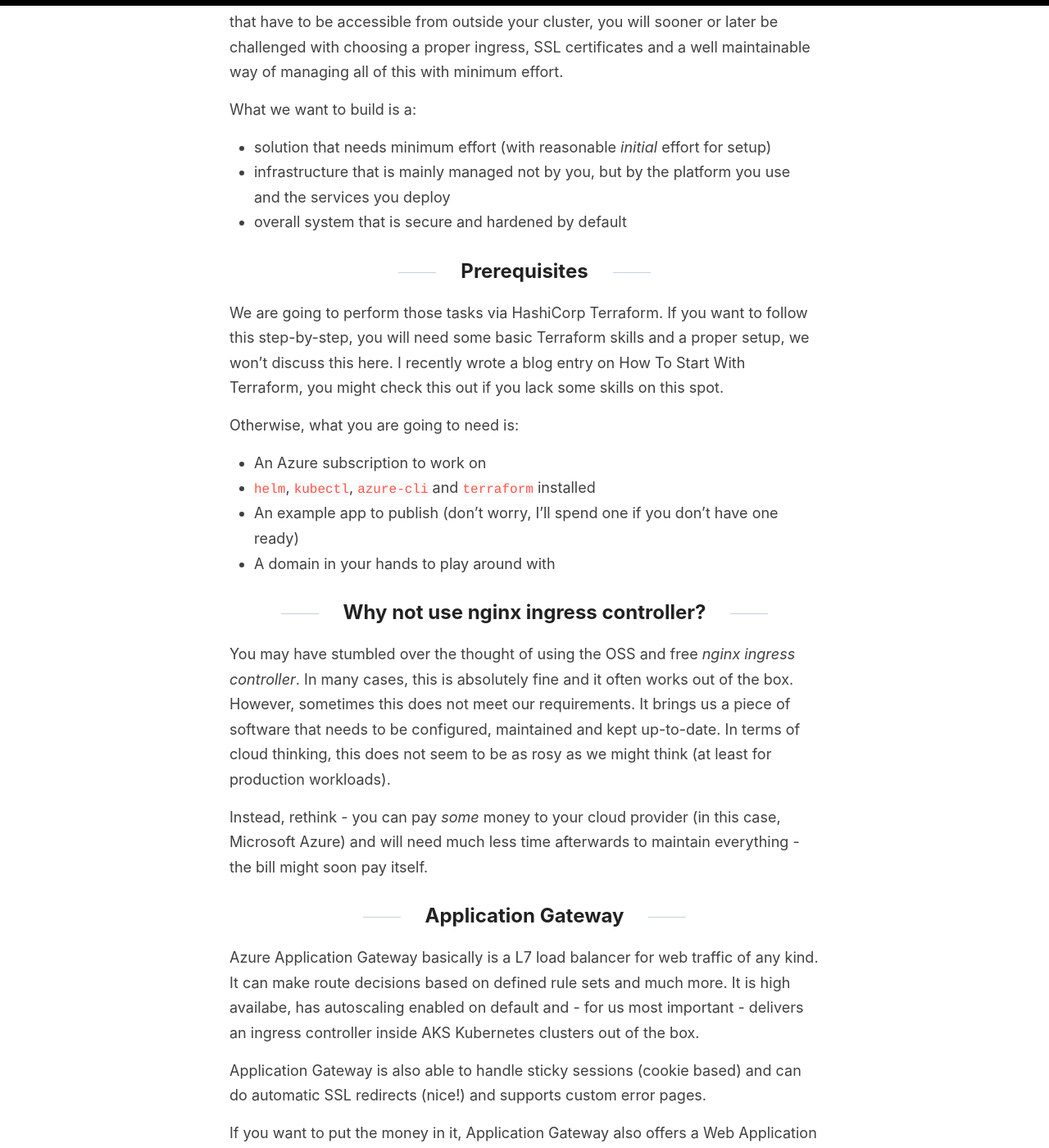
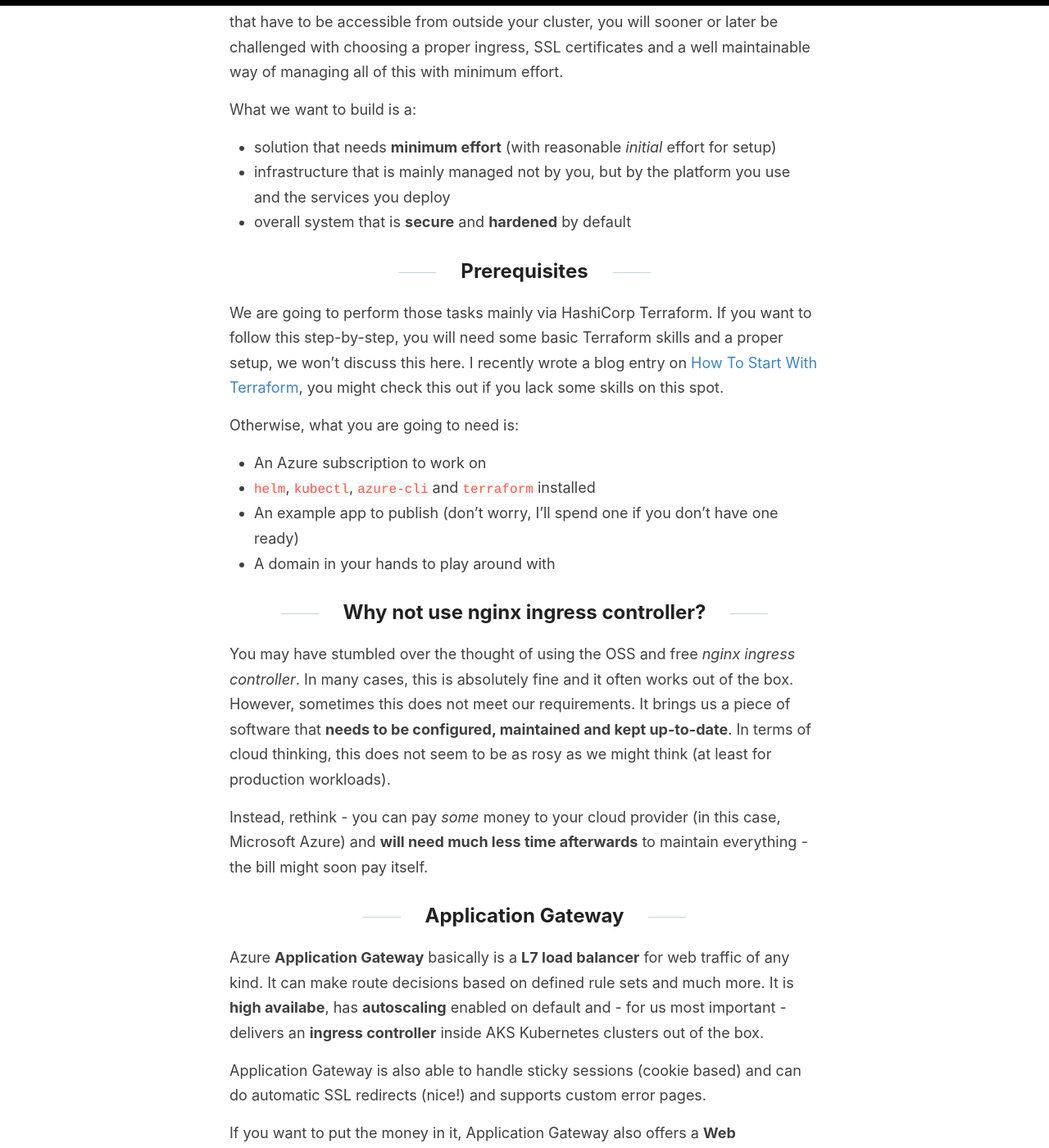
Before and after one commit to torbendury/torbendury.github.io, a Jekyll site: the page built from _posts/2021-11-27-azure-kubernetes-with-application-gateway-and-ssl.md, in a window 1280 px wide and 1400 px high, scrolled down 604 px. Shown: the whole window at 82% size. Built offline with Jekyll 4.4.1, drawn with Linux system fonts in a browser that asks for light colours; some of the changed text lies outside the part shown.

Commit message:
upd: finishing post

```diff
--- a/_posts/2021-11-27-azure-kubernetes-with-application-gateway-and-ssl.md
+++ b/_posts/2021-11-27-azure-kubernetes-with-application-gateway-and-ssl.md
@@ -4,21 +4,21 @@
 categories: [Cloud]
 ---
 
-How to deploy an AKS cluster with a managed instance of _Application Gateway_ and _Application Gateway Ingress Controller_ and obtain free and automated Let's Encrypt certificates. We will be doing this with Terraform and Helm.
+How to deploy an AKS cluster with a managed instance of __Application Gateway__ and __Application Gateway Ingress Controller__ and obtain __free__ and __automated__ Let's Encrypt certificates. We will be doing this with Terraform and Helm.
 
 ## Introduction
 
-When using Azure's AKS (Managed Kubernetes Engine) together with workloads that have to be accessible from outside your cluster, you will sooner or later be challenged with choosing a proper ingress, SSL certificates and a well maintainable way of managing all of this with minimum effort.
+When using Azure's **AKS** (Managed Kubernetes Engine) together with workloads that have to be accessible from outside your cluster, you will sooner or later be challenged with choosing a proper ingress, SSL certificates and a well maintainable way of managing all of this with minimum effort.
 
 What we want to build is a:
 
-- solution that needs minimum effort (with reasonable _initial_ effort for setup)
+- solution that needs **minimum effort** (with reasonable _initial_ effort for setup)
 - infrastructure that is mainly managed not by you, but by the platform you use and the services you deploy
-- overall system that is secure and hardened by default
+- overall system that is **secure** and **hardened** by default
 
 ## Prerequisites
 
-We are going to perform those tasks via HashiCorp Terraform. If you want to follow this step-by-step, you will need some basic Terraform skills and a proper setup, we won't discuss this here. I recently wrote a blog entry on How To Start With Terraform, you might check this out if you lack some skills on this spot.
+We are going to perform those tasks mainly via HashiCorp Terraform. If you want to follow this step-by-step, you will need some basic Terraform skills and a proper setup, we won't discuss this here. I recently wrote a blog entry on [How To Start With Terraform](https://torbentechblog.com/a-how-to-start-with-terraform/), you might check this out if you lack some skills on this spot.
 
 Otherwise, what you are going to need is:
 
@@ -29,21 +29,21 @@
 
 ## Why not use nginx ingress controller?
 
-You may have stumbled over the thought of using the OSS and free _nginx ingress controller_. In many cases, this is absolutely fine and it often works out of the box. However, sometimes this does not meet our requirements. It brings us a piece of software that needs to be configured, maintained and kept up-to-date. In terms of cloud thinking, this does not seem to be as rosy as we might think (at least for production workloads).
+You may have stumbled over the thought of using the OSS and free _nginx ingress controller_. In many cases, this is absolutely fine and it often works out of the box. However, sometimes this does not meet our requirements. It brings us a piece of software that **needs to be configured, maintained and kept up-to-date**. In terms of cloud thinking, this does not seem to be as rosy as we might think (at least for production workloads).
 
-Instead, rethink - you can pay _some_ money to your cloud provider (in this case, Microsoft Azure) and will need much less time afterwards to maintain everything - the bill might soon pay itself.
+Instead, rethink - you can pay _some_ money to your cloud provider (in this case, Microsoft Azure) and **will need much less time afterwards** to maintain everything - the bill might soon pay itself.
 
 ## Application Gateway
 
-Azure Application Gateway basically is a L7 load balancer for web traffic of any kind. It can make route decisions based on defined rule sets and much more. It is high availabe, has autoscaling enabled on default and - for us most important - delivers an ingress controller inside AKS Kubernetes clusters out of the box.
+Azure **Application Gateway** basically is a **L7 load balancer** for web traffic of any kind. It can make route decisions based on defined rule sets and much more. It is **high availabe**, has **autoscaling** enabled on default and - for us most important - delivers an **ingress controller** inside AKS Kubernetes clusters out of the box.
 
 Application Gateway is also able to handle sticky sessions (cookie based) and can do automatic SSL redirects (nice!) and supports custom error pages.
 
-If you want to put the money in it, Application Gateway also offers a Web Application Firewall (WAF). It's just a checkbox away.
+If you want to put the money in it, Application Gateway also offers a **Web Application Firewall (WAF)**. It's just a checkbox away.
 
 ## Application Gateway Ingress Controller
 
-The ingress controller part of Azure Application Gateway constantly monitors your deployed workloads which are supposed to be exposed via Application Gateway, and contintuously updates the AppGW so your selected services get exposed the right way. It runs as a `Pod` inside your cluster, you can find it in `kube-system` namespace.
+The **ingress controller** part of Azure Application Gateway constantly monitors your deployed workloads which are supposed to be exposed via Application Gateway, and contintuously updates the AppGW so your selected services get exposed the right way. It runs as a `Pod` inside your cluster, you can find it in `kube-system` namespace.
 
 As always in public cloud managed clusters, you don't worry about services running in `kube-system` namespace. They're managed by the cloud provider - if you experience problems with some services in it, make it their problem.
 
@@ -51,7 +51,7 @@
 
 ## Deploying AppGW + AGIC
 
-There's always the possibility of deploying AppGW + AGIC _brownfield_ (to an existing cluster), but I recently had good experience with _greenfield_ deployments into fresh clusters. When creating a new cluster, AGIC can be deployed as an AddOn to the cluster. This also enables you to automatically have an Application Gateway instance created for you without having to worry about it. Give it a `/24` subnet and let it provision.
+There's always the possibility of deploying AppGW + AGIC _brownfield_ (to an existing cluster), but I recently had good experience with _greenfield_ deployments into fresh clusters. When creating a new cluster, **AGIC** can be deployed as an **AddOn** to the cluster. This also enables you to **automatically** have an Application Gateway instance created for you without having to worry about it. Give it a `/24` subnet and let it provision.
 
 Here's a Terraform snippet you can use:
 
@@ -194,7 +194,7 @@
 
 ## Renewal of certificates
 
-`cert-manager` is going to take care of auto-renewing the certificates when needed. By default, Let's Encrypt certificate last for 3 months and then need to be updated - this is where handy `cert-manager` comes in.
+`cert-manager` is going to take care of auto-renewing the certificates when needed. By default, Let's Encrypt certificate last for 3 months and then need to be updated - this is where handy `cert-manager` comes in. It constantly checks for expiring certificates and automatically renews them for you. AGIC will take care of replacing them for users which access your application.
 
 ## Securing your application with Network Security Group
 
```
